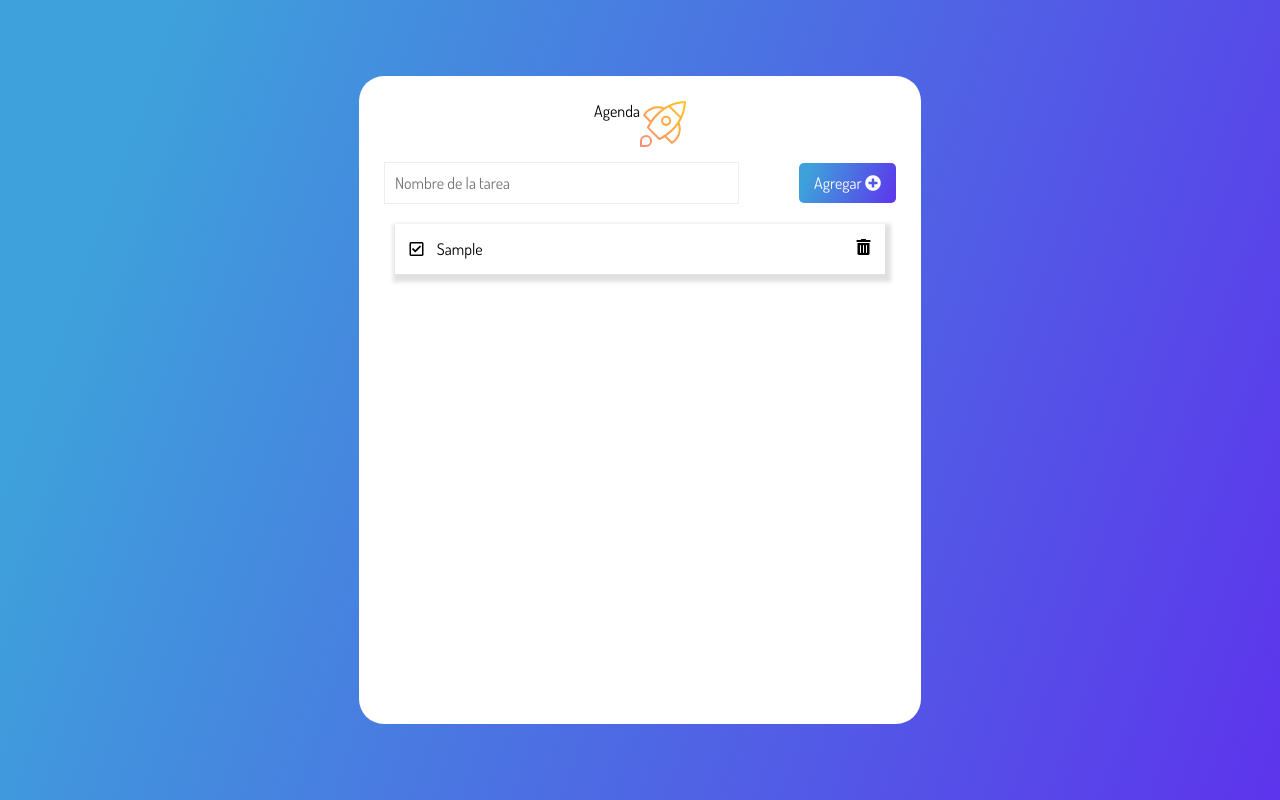
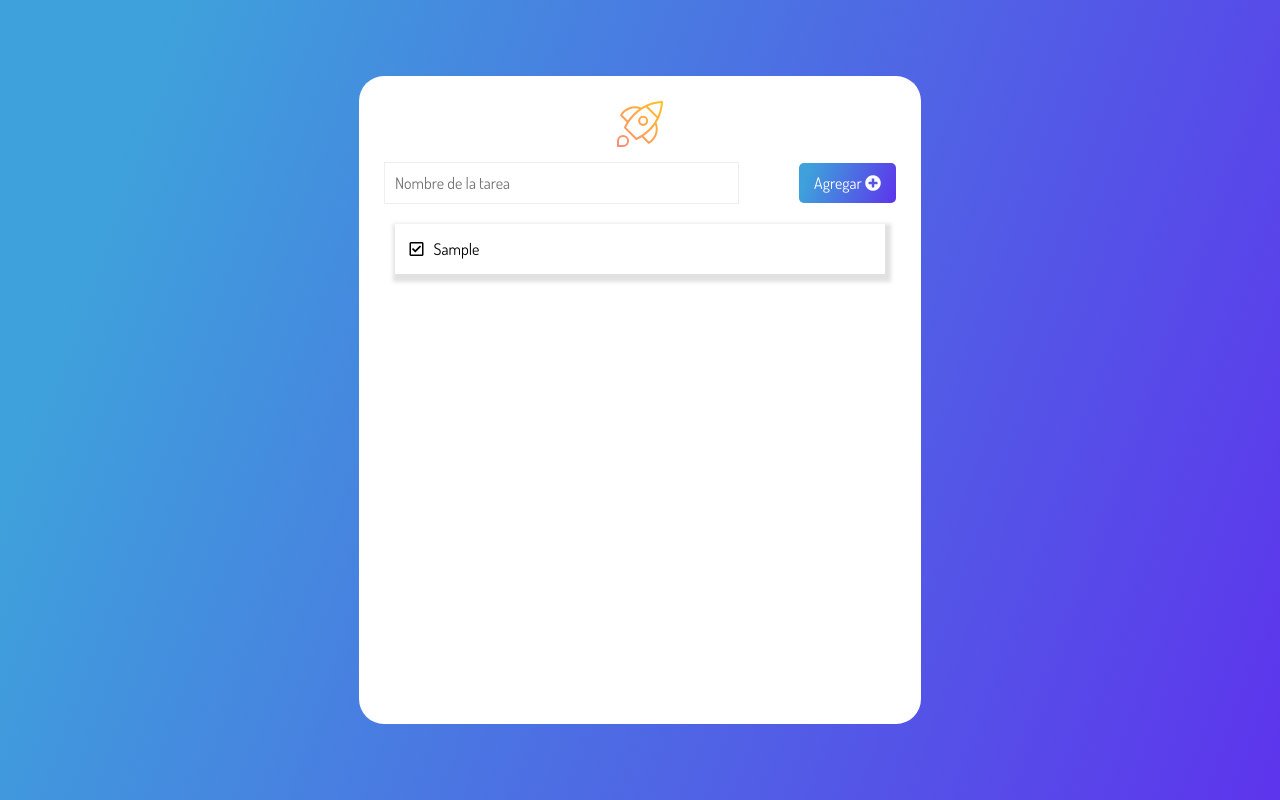
Before and after one commit to UzaiVelasco/agenda-funcional, a plain HTML site: page index.html in a window 1280 px wide. Both pictures are taken after typing "Sample" into the empty fields and a click on the button "Agregar". Drawn offline with Linux system fonts and the light colour scheme.

Commit message:
clase04 finalizada

```diff
--- a/index.html
+++ b/index.html
@@ -17,7 +17,7 @@
 <body>
   <main>
     <div class="mainCard">
-      <div class="title">Agenda<img src="./assets/rocket.svg" /></div>
+      <div class="title"><img src="./assets/rocket.svg" /></div>
       <div>
         <form action="">
           <input type="text" name="task" placeholder="Nombre de la tarea" class="inputForm" autocomplete="off"
--- a/script.js
+++ b/script.js
@@ -1,11 +1,18 @@
+//ahora para hacer que las funciones no esten al alcance del usuario
+//para modificar
+//JS IIFE funciones que en cuanto se declaran se ejecutan
+
+(() => {
+    //seleccionamos los elementos mediante el data atribute
+    //ya que si lo hacemos por clase o ID si llega a cambiar
+    //se pierde la conexion.
     const btn = document.querySelector("[data-form-btn]"); //data atribute
     const input = document.querySelector("[data-form-input]");//el inut
-const list=document.querySelector("[data-list]");//La UL del html
+    const list = document.querySelector("[data-list]");//La UL del html
 
     //arrow function o funciones anonimas
     //esto es una funcion anonima
     const createTask = (parametro) => {
-
         //para evitar que la pagina se recargue cada que se seleccione el bton
         parametro.preventDefault();
 
@@ -21,18 +28,9 @@ const createTask = (parametro) => {
         //Si lo dejamos en el html desde un inicio se vera vacio
         //y solo se sobre escribira el primero)
         const task = document.createElement("li");
-
         //agregando la clase a la li que se creo, esto para que el
         //css pueda darle los estilos de, en este caso "card"
         task.classList.add("card");
-
-    //templates strins para meter codigo html desde JS
-    const contenido =
-    `<div>
-        <i class="far fa-check-square icon"></i>
-        <span class="task">${value}</span>
-    </div>
-    <i class="fas fa-trash-alt trashIcon icon"></i>`;
 
         //a la UL le agregamos el elemento hijo html que contedra
         //en este caso "task" tiene como contenido la crecion de
@@ -48,23 +46,122 @@ const createTask = (parametro) => {
          */
         list.appendChild(task);
 
+        //sustituiremos lo de contenido que son strings que se
+        //consiguen con el metodo
+        //innerHtml
+        //por puros objetos html.
 
-    //le agregamos el codigo html al task es decir a la li
-    // para tener algo como esto:
         /**
-     * <ul>
-      * <li class="card">--> esta es la que se creo con la varibale task
-          <-este de abajo es el codigo html de la variable contenido-->
-     *      <div>
-                <i class="far fa-check-square icon"></i>
+         * es decir esto que teniamos
+         *  const contenido =
+            `<div>
+                ${tareaCompletada()}
                 <span class="task">${value}</span>
             </div>
             <i class="fas fa-trash-alt trashIcon icon"></i>`;
-     *  </li>-->aqui se cierra el li
+        *    no podra ser porque estamos combinando strings
+            con objetos html (cuando llamamos a la funcion
+                tarea completada)
+            y como debemos de mantener esa estructura
+            dinamicamente. crearemos puros objetos html:
+        */
+
+        //primero el div (que es el contenedor que tiene a
+        //la i y al span)
+        const divTareas = document.createElement("div");
+        //ahora aqui al div le meteremos otro elemento i
+        //que es el de el icono palomita
+        divTareas.appendChild(tareaCompletada());
+        /*
+        * de esta manera ya el div estaría así
+        * <div>
+        *   <i ya con sus clases></i>
+        * </div>
+        */
+
+        //ahora se crea el span ojo no va dentro del i
+        //ya que el appendChild agrega elementos hijos al
+        //padre en este caso al div
+        const spanTareas = document.createElement("span");
+        //se agrega la clase al span para que se le de
+        //estilos css
+        spanTareas.classList.add("task");
+        //se le da el valor que es capturado por el usuario
+        spanTareas.textContent = value;
+        //y ahora si se agrega al div, de esta manera tenemos:
+        divTareas.appendChild(spanTareas);
+        /**
+         * <div>
+         *     <i class="card"></i>
+         *     <span clas="task">value</span>
+         * </div>
+         */
+
+        //por ultimo al elemento padre del div que es la li
+        //le agregaremos el div
+        task.appendChild(divTareas);
+
+        /**<ul>
+         *      <li class="">
+         *        AQUI primero el div pero ya como objeto
+         *          <div>
+         *              <i class="card"></i>
+         *              <span clas="task">value</span>
+         *          </div>
+         *      </li>
          * </ul>
-     *
          */
-    task.innerHTML= contenido;
     };
 
+    //agregamos al boton el evento
     btn.addEventListener("click", createTask);
+
+    //para tareas completadas
+    //primero capurareos el elemento que va a ser modificado
+    //en una funcion, para que cuando llamemos a la fucion
+    //nos retorne el elemento
+    const tareaCompletada = () => {
+        const i = document.createElement("i");
+        i.classList.add("far", "fa-check-square", "icon");
+        //le agregamos tambien el evento para que haga su accion
+        //mediante una funcion no es necesario las () cuando se
+        //llama la funcion
+        i.addEventListener("click", marcarTareaCompletada);
+        return i;
+    }
+
+    //constante para funcion de tareas completadas
+    const marcarTareaCompletada = (seleccionada) => {
+        //se creo el nombre seleccionada que en realidad es un evento
+        //este nos ayudara para que cuando demos click sobre algun elemento
+        //en este caso sobre el "i" que es el icono. Sepa la funcion
+        //a cual de todooooooos los posibles "i" que tengamos en pantallas
+        //hace referencia y esto se logra con el metodo target
+        console.log(seleccionada.target);//-> estos solo para ver si se esta seleccionando bien
+        const tareaSeleccionada = seleccionada.target;
+        //ahora ya le daremos el estilo que deseemos para que se vea el cambio
+        //como son iconos se los estan trayendo de una libreria asi como boostrap
+        //y por tanto maneja clases, entonces cambiaremos la clase para que
+        //se cambie el icono
+        //agregando las clases
+
+        /*
+        tareaSeleccionada.classList.add("fas","completeIcon")
+        //quitando las clases anteriores
+        tareaSeleccionada.classList.remove("far");
+        */
+        //sin embargo hay un metodo comodin que es muy util para
+        //intercalar las clases, es decir, si por ejemplo quiero
+        //cambiar de tarea seleccionada a des-seleccionada
+        //para no hacer otro metodo que sea para deseleccionar,
+        //simplemente uso el metodo toggle (este dice:
+        //verifico la clase que me pases como parametro, si existe la quito
+        //si no existe la pongo.
+        tareaSeleccionada.classList.toggle("fas");
+        tareaSeleccionada.classList.toggle("completeIcon");
+        tareaSeleccionada.classList.toggle("far");
+    }
+
+
+})();//=>los parentesis del final es para mandarla a llamar
+//inmediatamente
```
Lines whose indentation alone changed are shown as unchanged.
